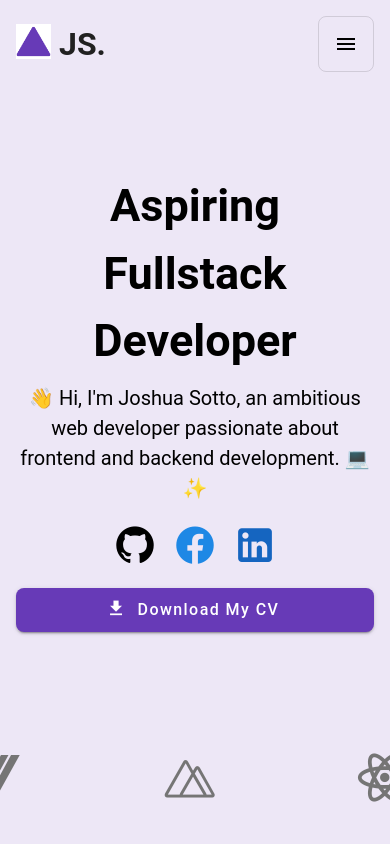
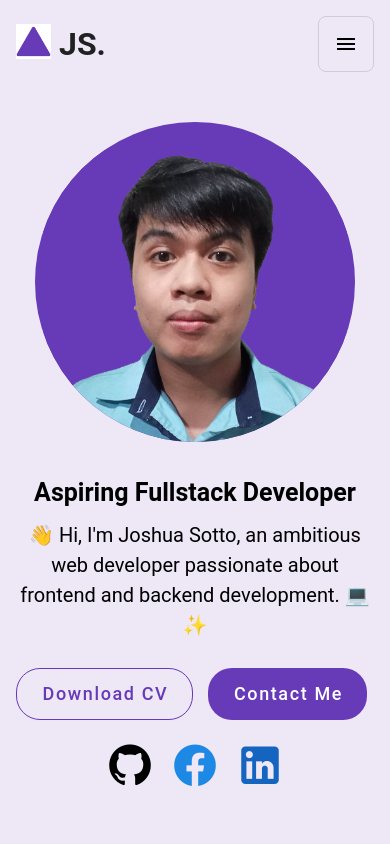
Before and after one commit to JSTTO31/portfolio, a Nuxt app: page / in a window 390 px wide. Shown: the top 844 px of the page. Built offline with nearby package versions, Linux system fonts and the light colour scheme.

Commit message:
home section mobile update

```diff
--- a/app.vue
+++ b/app.vue
@@ -18,9 +18,6 @@ useSeoMeta({
 })
 </script>
 <style>
-html{
-  scroll-behavior: smooth;
-}
 body{
   background-color: #ede7f6 !important;
 }
--- a/components/ContactForm.vue
+++ b/components/ContactForm.vue
@@ -9,7 +9,7 @@
         <label for="message">Message</label>
         <v-textarea v-model="$v.message.$model"  rows="5" color="deep-purple" single-line class="mt-2" id="message" label="message"
             variant="outlined"></v-textarea>
-        <v-btn type="submit" :loading="loading" class="py-5 text-capitalize" block color="deep-purple">Submit</v-btn>
+        <v-btn type="submit" size="large" :loading="loading" class="py-5 text-capitalize" block color="deep-purple">Submit</v-btn>
     </v-form>
     <v-dialog width="650" v-model="showDialog" :persistent="loading" @click:outside="onClickOutside">
         <v-card class="rounded-lg d-flex px-10 flex-column align-center py-15" height="490" v-if="!loading">
--- a/components/HomeSection.vue
+++ b/components/HomeSection.vue
@@ -40,24 +40,28 @@
             </v-dialog>
             <v-btn @click="showMenu = true" icon="mdi-menu" variant="text" size="large" class="rounded-lg border d-block d-md-none"></v-btn>
         </div>
-        <v-row style="padding-block: 100px;">
-            <v-col cols="12" md="7" class="d-flex d-md-block justify-center flex-column">
-                <h1 style="font-size: 45px" class="text-center text-md-h4 text-lg-h3 font-weight-bold text-md-left">Aspiring Fullstack Developer</h1>
+        <v-row :style="{paddingBlock: (name == 'xs' || name == 'sm' ? '50px' : '100px')}" class="d-flex flex-column-reverse flex-md-row">
+            <v-col cols="12" md="7" class="d-flex d-md-block justify-center flex-column pt-5 pt-md-15">
+                <h1 style="font-size: 25px" class="text-center text-md-h4 text-lg-h3 font-weight-bold text-md-left">Aspiring Fullstack Developer</h1>
                 <p style="font-size: 20px;" class="text-center text-md-subtitle-1 text-lg-h6 font-weight-regular mt-2 text-md-left">
                     👋 Hi, I'm Joshua Sotto, an ambitious web developer passionate about frontend and backend
                     development. 💻✨
                 </p>
+                <div class="d-flex mt-2" style="gap: 15px">
+                    <v-btn rounded variant="outlined" class="text-capitalize mt-5" color="deep-purple" size="x-large"
+                   @click="download">Download CV</v-btn>
+                    <v-btn flat rounded class="text-capitalize mt-5" color="deep-purple" size="x-large"
+                        @click="goToSection('contact')">Contact me</v-btn>
+                    <a id="download" href="/RESUME-JSOTTO.pdf" download style="visibility: hidden"></a>
+                </div>
                 <div class="pt-5 d-flex mx-auto" style="gap: 15px">
-                    <v-icon @click="visit('https://github.com/JSTTO31')" size="45">mdi-github</v-icon>
-                    <v-icon @click="visit('https://www.facebook.com/james.rei.3538')" size="45" color="blue-darken-1">mdi-facebook</v-icon>
-                    <v-icon @click="visit('https://www.linkedin.com/in/joshua-sotto-b5a199288/')" size="45" color="blue-darken-3">mdi-linkedin</v-icon>
+                    <v-icon @click="visit('https://github.com/JSTTO31')" size="50">mdi-github</v-icon>
+                    <v-icon @click="visit('https://www.facebook.com/james.rei.3538')" size="50" color="blue-darken-1">mdi-facebook</v-icon>
+                    <v-icon @click="visit('https://www.linkedin.com/in/joshua-sotto-b5a199288/')" size="50" color="blue-darken-3">mdi-linkedin</v-icon>
                 </div>
-                <v-btn class="text-capitalize mt-5 rounded-lg" color="deep-purple" size="large"
-                    prepend-icon="mdi-download" @click="download">Download My CV</v-btn>
-                <a id="download" href="/RESUME-JSOTTO.pdf" download style="visibility: hidden"></a>
             </v-col>
-            <v-col cols="12" md="5" class="d-md-flex justify-center d-none">
-                <v-avatar :size="name == 'md' ? 350 : 400" class="bg-deep-purple pt-10 px-5">
+            <v-col cols="12" md="5" class="d-flex justify-center">
+                <v-avatar :size="name == 'md' ? 350 : name == 'sm' || name == 'xs' ? 320 : 400" class="bg-deep-purple px-2  pt-10 px-md-5">
                     <nuxt-img class="w-100" src="profile-image.png"></nuxt-img>
                 </v-avatar>
             </v-col>
--- a/components/ImageSlider.vue
+++ b/components/ImageSlider.vue
@@ -44,7 +44,7 @@
     }
 
     100%{
-        transform: translateX(calc(-60px * 7));
+        transform: translateX(calc(-60px * 25));
     }
 }
 </style>
--- a/nuxt.config.ts
+++ b/nuxt.config.ts
@@ -2,6 +2,10 @@
 export default defineNuxtConfig({
   compatibilityDate: '2024-04-03',
   devtools: { enabled: false },
-  modules: ["vuetify-nuxt-module", "@nuxt/image", '@vueuse/nuxt',]
-
+  modules: ["vuetify-nuxt-module", "@nuxt/image", '@vueuse/nuxt',],
+  router: {
+    options: {
+      scrollBehaviorType: 'smooth'
+    }
+  }
 })
--- a/pages/index.vue
+++ b/pages/index.vue
@@ -113,6 +113,9 @@ onMounted(() => {
 </script>
 
 <style scoped>
+body{
+    scroll-behavior: smooth;
+}
 #main {
     scroll-behavior: smooth;
 
```
